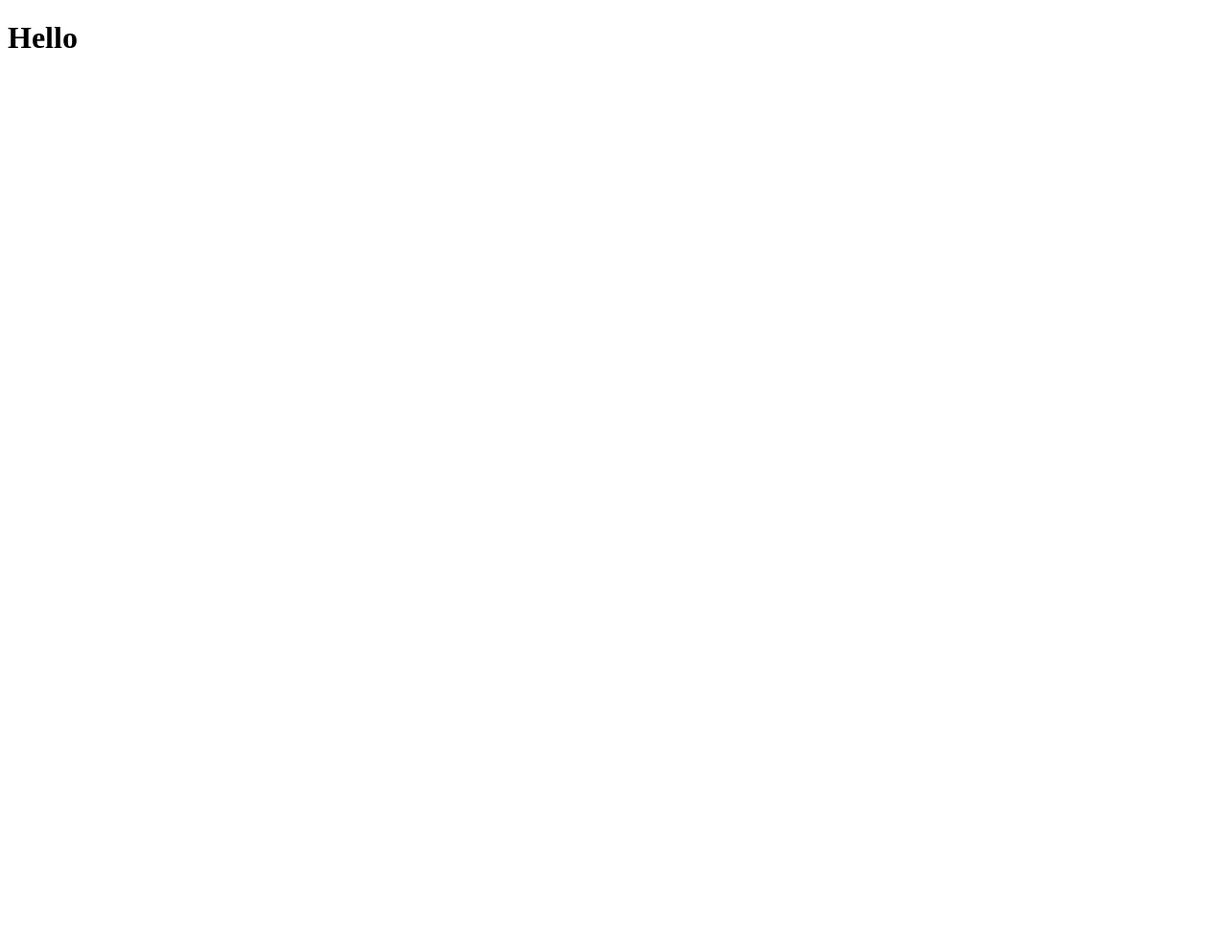
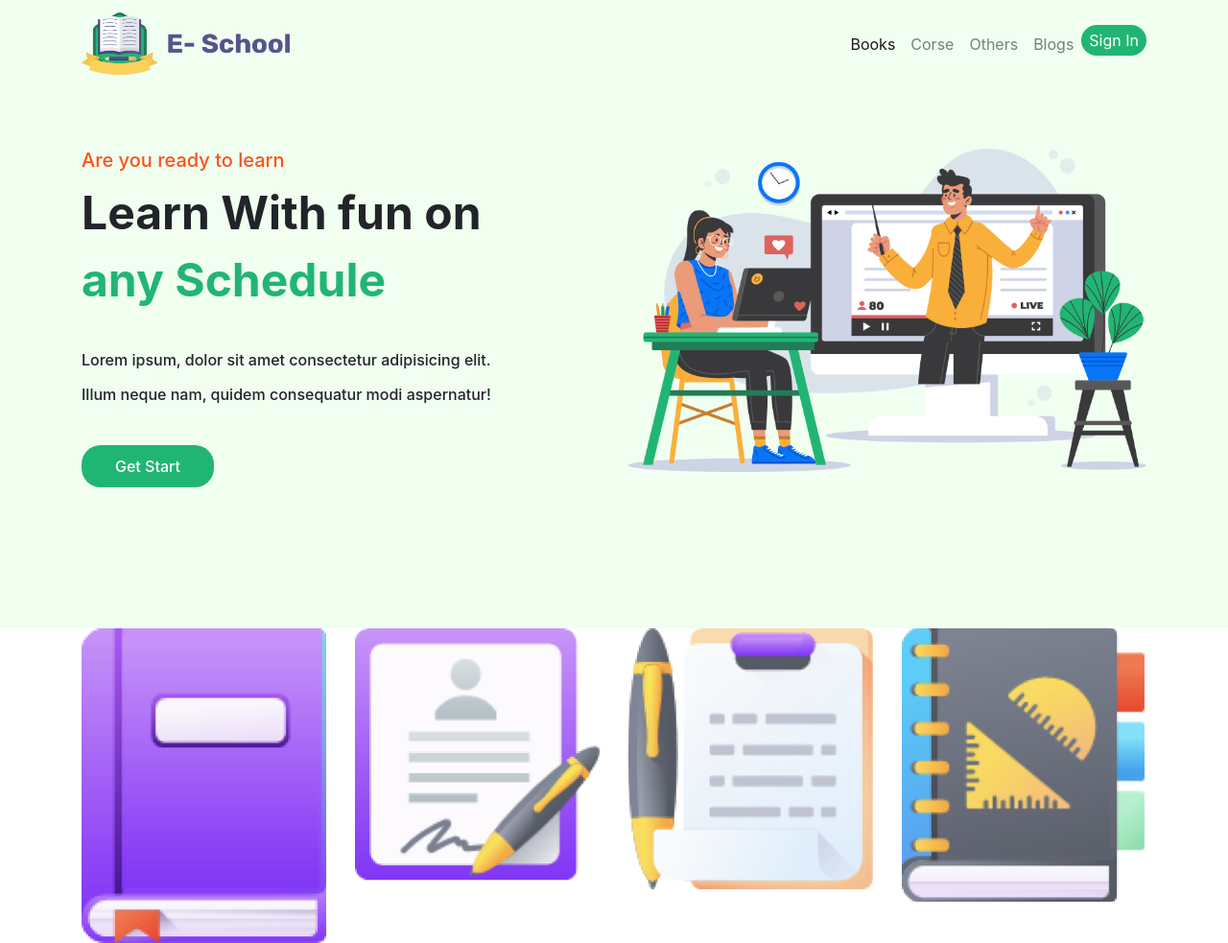
Before and after one commit to TanvirBabu/e-school, a plain HTML site: page index.html in a window 1280 px wide. Shown: the whole page at 96% size. Before the commit the page ends 800 px from the top, so only its background shows below. Drawn offline with nearby package versions, Linux system fonts and the light colour scheme.

Commit message:
new code added

```diff
--- a/css/style.css
+++ b/css/style.css
@@ -0,0 +1,53 @@
+body{
+    margin: 0;
+    padding: 0;
+}
+img{
+    width: 100%;
+}
+header.main-header {
+    background-color: #f0fff0;
+    height: 155px;
+}
+
+
+.sign-btn {
+    background: #21B573;
+    border-radius: 20px;
+    padding: 4px 0px;
+    color: white  !important;
+}
+.banner-section {
+    background-color: #f0fff0;
+    height: 500px;
+}
+.banner-title h5 {
+    color: #FD511A;
+}
+.banner-title h2 {
+    font-size: 55px;
+    font-weight: bold;
+    margin-bottom: 30px;
+    font-weight: bold;
+    font-size: 48px;
+    line-height: 70px;
+}
+.banner-title h6 {
+    font-size: 16px;
+    line-height: 36px;
+    margin-bottom: 35px;
+}
+.banner-title {
+    padding-right: 80px;
+}
+.banner-title span {
+    color: #21B573;
+}
+.primary-btn {
+    border: none;
+    color: white;
+    font-weight: 500;
+    background-color: #21B573;
+    padding: 10px 35px;
+    border-radius: 20px;
+}
--- a/index.html
+++ b/index.html
@@ -4,8 +4,120 @@
     <meta charset="UTF-8">
     <meta name="viewport" content="width=device-width, initial-scale=1.0">
     <title>E-school</title>
+    <link rel="stylesheet" href="https://stackpath.bootstrapcdn.com/bootstrap/4.5.0/css/bootstrap.min.css" integrity="sha384-9aIt2nRpC12Uk9gS9baDl411NQApFmC26EwAOH8WgZl5MYYxFfc+NcPb1dKGj7Sk" crossorigin="anonymous">
+    <!-- Favicon -->
+    <link rel="shortcut icon" type="image/x-icon" href="images/ICON/favicon-Logo.png">
+    <!-- Bootstrap CSS -->
+    <link rel="stylesheet" href="css/bootstrap./min.css">
+    <!-- font-awesome CSS -->
+    <link rel="stylesheet" href="css/font-awesome.min.css">
+    <!-- Custom CSS -->
+    <link rel="stylesheet" href="css/style.css">
 </head>
 <body>
-    <h1>Hello</h1>
+
+
+    <!-- Main Header start -->
+    <header class="main-header">
+        <div class="container-fluid">
+            <div class="row">
+                <div class="col-md-12">
+                    <!-- Navigation -->
+                    <nav class="navbar navbar-expand-lg navbar-light">
+                        <div class="container">
+                            <a class="navbar-brand" href="#">
+                                <img src="images/ICON/Logo.png" style="width: 220px; alt="">
+                            </a>
+                            <button class="navbar-toggler" type="button" data-toggle="collapse" data-target="#navbarNav" aria-controls="navbarNav" aria-expanded="false" aria-label="Toggle navigation">
+                              <span class="navbar-toggler-icon"></span>
+                            </button>
+                            <div class="collapse navbar-collapse d-flex justify-content-end" id="navbarNav">
+                              <ul class="navbar-nav">
+                                 <li class="nav-item active">
+                                 <a class="nav-link" href="#">Books <span class="sr-only">(current)</span></a>
+                                 </li>
+                                 <li class="nav-item">
+                                 <a class="nav-link" href="#smartphone">Corse</a>
+                                 </li>
+                                 <li class="nav-item">
+                                 <a class="nav-link" href="#laptop">Others</a>
+                                 </li>
+                                 <li class="nav-item">
+                                 <a class="nav-link" href="#catagories">Blogs</a>
+                                 </li>
+                                 <li class="nav-item">
+                                    <a class="nav-link sign-btn" href="#catagories">Sign In</a>
+                                </li>
+                              </ul>
+                            </div>
+                        </div>
+                      </nav>
+                </div>
+            </div>
+        </div>
+    </header>
+
+
+
+    <section class="banner-section">
+        <div class="container">
+            <div class="row">
+                <div class="col-md-6 d-flex align-items-center">
+                    <div class="banner-title">
+                        <h5>Are you ready to learn</h5>
+                        <h2>Learn With fun on<span> any Schedule</span></h2>
+                        <h6>Lorem ipsum, dolor sit amet consectetur adipisicing elit. Illum neque nam, quidem consequatur modi aspernatur!</h6>
+                        <button class="primary-btn">Get Start</button>
+                    </div>
+                </div>
+                <div class="col-md-6">
+                    <img src="images/Photos/Illustration.png" alt="">
+                </div>
+            </div>
+        </div>
+    </section>
+
+
+
+    <section>
+        <div class="container">
+            <div class="row">
+                <div class="col-md-3">
+                    <img src="images/ICON/book.png" alt="">
+                </div>
+                <div class="col-md-3">
+                    <img src="images/ICON/Student.png" alt="">
+                </div>
+                <div class="col-md-3">
+                    <img src="images/ICON/Test.png" alt="">
+                </div>
+                <div class="col-md-3">
+                    <img src="images/ICON/Students.png" alt="">
+                </div>
+            </div>
+        </div>
+    </section>
+
+
+
+
+
+    <section></section>
+    <section></section>
+    <section></section>
+    <section></section>
+    <section></section>
+    <section></section>
+    <section></section>
+
+
+
+    <!-- Optional JavaScript -->
+    <!-- jQuery first, then Popper.js, then Bootstrap JS -->
+
+    <script src="https://code.jquery.com/jquery-3.5.1.slim.min.js" integrity="sha384-DfXdz2htPH0lsSSs5nCTpuj/zy4C+OGpamoFVy38MVBnE+IbbVYUew+OrCXaRkfj" crossorigin="anonymous"></script>
+    <script src="https://cdn.jsdelivr.net/npm/popper.js@1.16.0/dist/umd/popper.min.js" integrity="sha384-Q6E9RHvbIyZFJoft+2mJbHaEWldlvI9IOYy5n3zV9zzTtmI3UksdQRVvoxMfooAo" crossorigin="anonymous"></script>
+    <script src="https://stackpath.bootstrapcdn.com/bootstrap/4.5.0/js/bootstrap.min.js" integrity="sha384-OgVRvuATP1z7JjHLkuOU7Xw704+h835Lr+6QL9UvYjZE3Ipu6Tp75j7Bh/kR0JKI" crossorigin="anonymous"></script>
+
 </body>
 </html>
```
Also changed, not shown: images/ICON/favicon-Logo.png (added), 1 other file.
